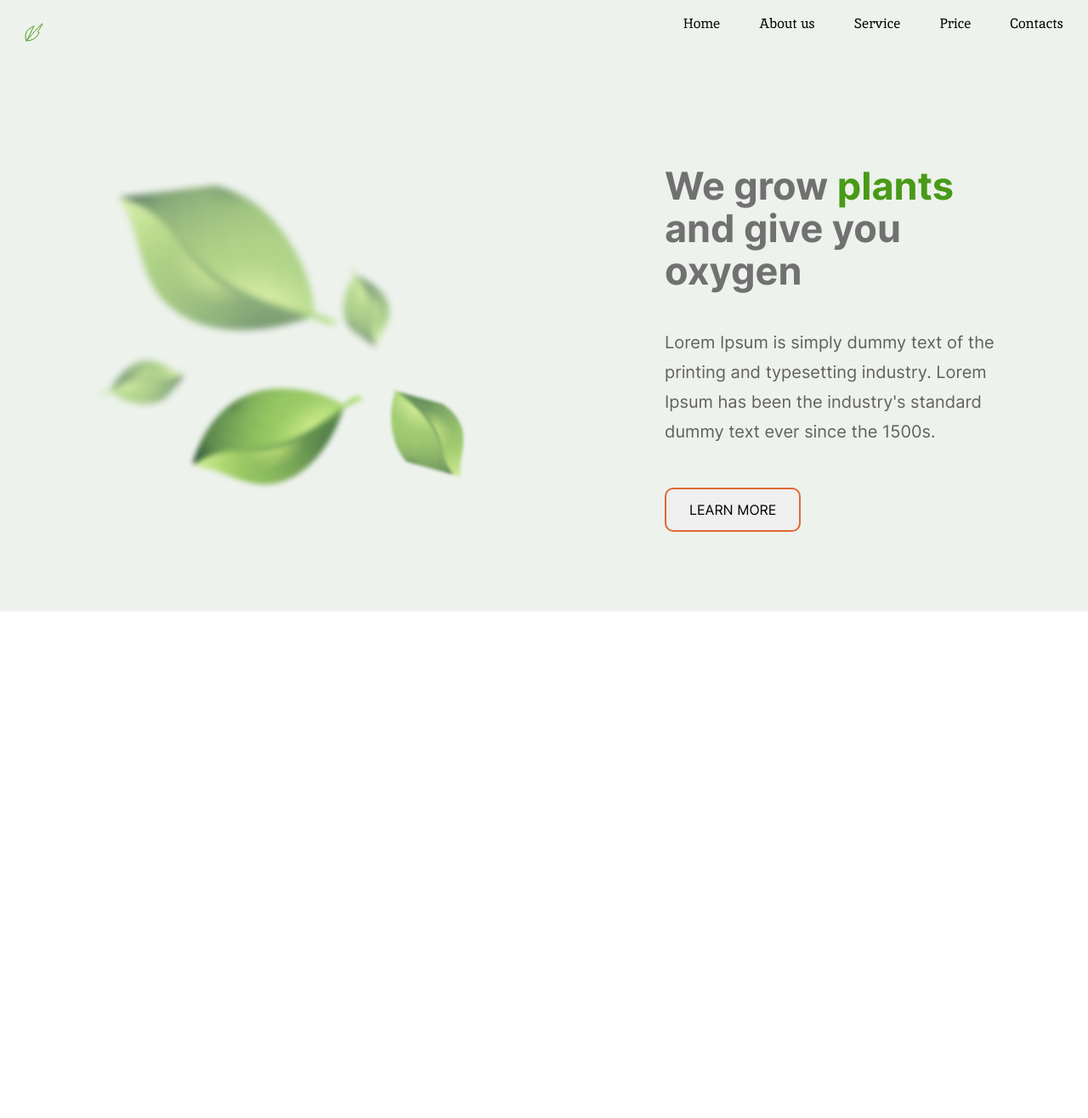
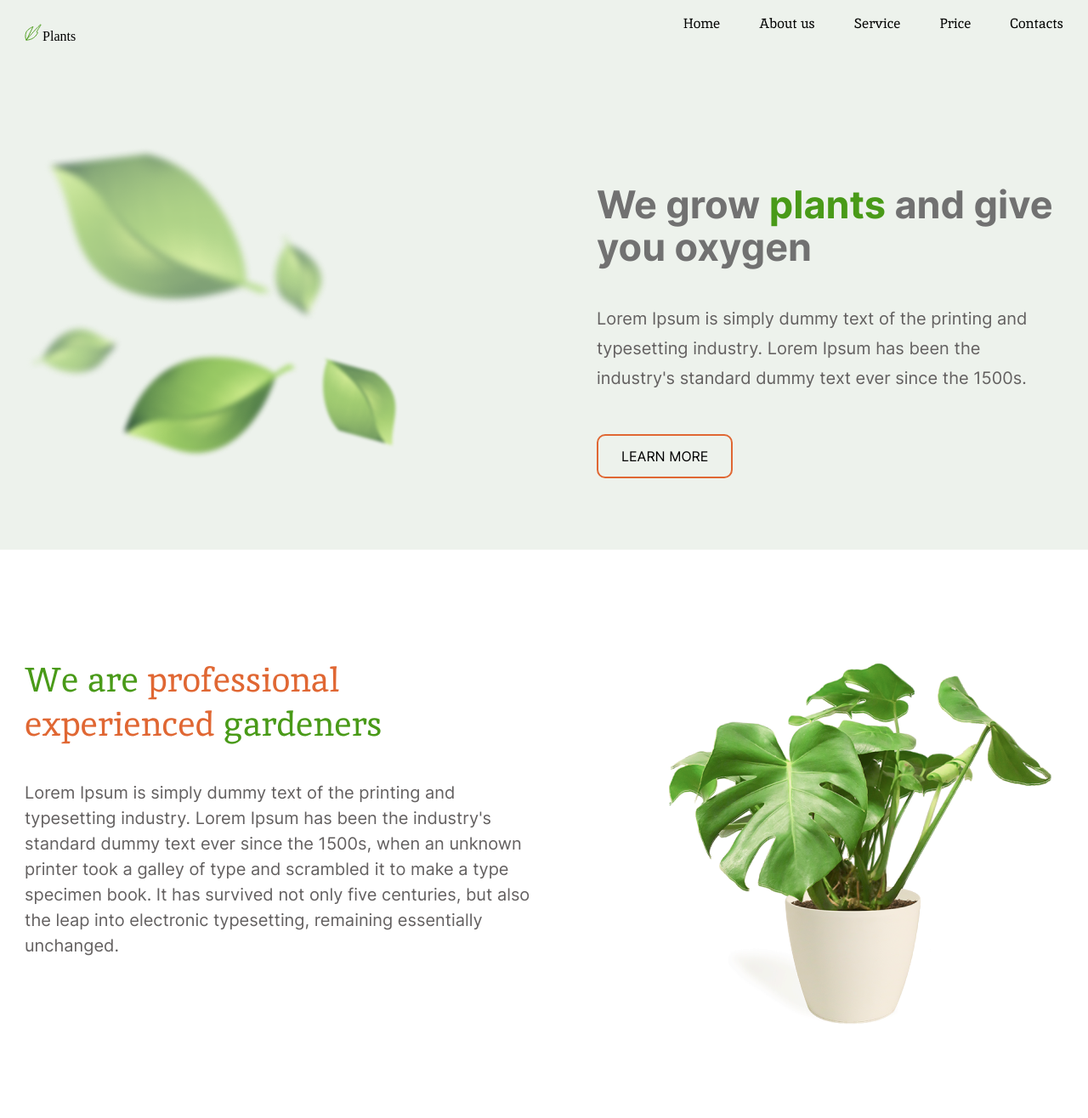
Before and after one commit to SvetlanaLashuk/rsschool-stage0-tasks, a plain HTML site: page plants/index.html in a window 1280 px wide. Shown: the part 39-1355 px from the top of the page at 85% size. Before the commit the page ends 800 px from the top, so only its background shows below. Drawn offline with Linux system fonts and the light colour scheme.

Commit message:
feat: add section about

```diff
--- a/plants/css/style.css
+++ b/plants/css/style.css
@@ -42,7 +42,15 @@
          url('../assets/fonts/inter-v12-latin-700.ttf') format('truetype'), /* Safari, Android, iOS */
          url('../assets/fonts/inter-v12-latin-700.svg#Inter') format('svg'); /* Legacy iOS */
   }
-
+:root {
+    --background-color1: #EDF2EC;
+    --background-color2: #FFFFFF;
+    --green: #499A18;
+    --orange: #E06733;
+    --black: #000000;
+    --white: #FFFFFF;
+    --text-color: #636060;
+}
 * {
     box-sizing: border-box;
 }
@@ -50,11 +58,14 @@ html {
     scroll-behavior: smooth;
 }
 body {
-    font-family: 'Inika';
+    display: flex;
+    min-height: 100vh;
+    flex-direction: column;
+    /* font-family: 'Inika';
     font-style: normal;
     font-size: 16px;
     line-height: 1.2;
-    font-weight: normal;
+    font-weight: normal; */
     color:rgba(0, 0, 0, 0.25);
     margin: 0;
     padding: 0;
@@ -71,14 +82,15 @@ body {
     height: auto;
 }
 .wrapper {
-    max-width: 1222px;
+    max-width: 1252px;
     margin: 0 auto;
+    padding: 0 15px;
 }
 
 /* header styles start */
 
 .header {
-    background-color: #EDF2EC;
+    background-color: var(--background-color1);
     /*box-shadow: 0px 4px 4px rgba(0, 0, 0, 0.25), 0px 4px 4px rgba(0, 0, 0, 0.25);*/
     width: 100%;
     /* padding: 42px 110px; */
@@ -103,6 +115,11 @@ body {
     padding-left: 0;
     margin: 0;
 }
+.header__list a:hover,
+.header__list a:focus,
+.header__list a:active {
+    color: var(--orange);
+}
 .header__item {
     margin-right: 46px;
 }
@@ -111,12 +128,24 @@ body {
     margin-right: 0;
 }
 .header__link {
+    font-family: 'Inika';
+    font-style: normal;
     font-weight: 400;
     font-size: 16px;
     line-height: 50px;
     color: #010201;
     text-decoration: none;
     /*color: #E06733;*/
+}
+.header__logo-link {
+    line-height: 21px;
+    text-decoration: none;
+    color: #000000;
+}
+.header__logo-picture {
+    width: 20px;
+    height: 20px;
+    margin-right: 1.05px;
 }
 
 /* header styles end */
@@ -128,21 +157,26 @@ body {
 } */
 .welcome {
     /*height: 100vh;*/
-    background-color: #EDF2EC;
-    padding: 62px 109px;
+    background-color: var(--background-color1);
+    /* padding: 62px 109px; */
+    width: 100%;
 }
 .welcome__wrap {
     display: flex;
-    flex-direction: row;
-    flex-wrap: nowrap;
+    /* flex-direction: row; */
+    flex-wrap: wrap;
+    flex: 50vh 50vh;
     align-items: center;
     justify-content: space-between;
-    /* padding-top: 62px;
-    padding-bottom: 62px; */
+    padding-top: 62px;
+    padding-bottom: 62px;
 }
 .leafs {
     width: 50%;
     max-width: 449px;
+    /* padding-right: 50px; */
+    /* padding-top: 2px;*/
+    /* padding-top: 20px; */
     /* height: 407px; */
     /* margin-right: 224px; */
 }
@@ -150,26 +184,30 @@ body {
 .welcome__text {
     width: 50%;
     max-width: 549px;
-    margin-left: 224px;
-    padding-bottom: 32px;
+    /* margin-left: 224px; */
+    /* padding-bottom: 30px; */
 }
 .welcome__title {
     font-family: 'Inter';
+    font-style: normal;
     font-weight: 700;
     font-size: 45px;
     line-height: 50px;
     color: #717171;
+    /* margin: 0; */
     margin-bottom: 42px;
 }
 .welcome__title-selection {
-    color: #499A18;
+    color: var(--green);
 }
 .welcome__subtitle {
     font-family: 'Inter';
+    font-style: normal;
     font-weight: 400;
     font-size: 20px;
     line-height: 35px;
-    color: #636060;
+    color: var(--text-color);
+    margin: 0;
     margin-bottom: 48px;
 }
 .welcome__section-more {
@@ -179,15 +217,74 @@ body {
     font-style: normal;
     font-weight: 400;
     font-size: 16px;
-    /* line-height: 20px; */
-    color: #000000;
-    border: 2px solid #E06733;
+    min-width: 158px;
+     /* line-height: 20px; */
+    background-color: var(--background-color1);
+    color: var(--black);
+    border: 2px solid var(--orange);
     border-radius: 10px;
 }
 .welcome__section-more:hover,
 .welcome__section-more:focus,
 .welcome__section-more:active {
-    background-color: #E06733;
-    color: #FFFFFF;
+    background-color: var(--orange);
+    color: var(--white);
+    cursor: pointer;
 }
 /* welcome styles end */
+
+/* about styles start */
+.about {
+    background-color: var(--background-color2);
+    width: 100%;
+}
+.about__wrap {
+    display: flex;
+    flex-wrap: nowrap;
+    align-items: center;
+    justify-content: space-between;
+    row-gap: 153px;
+    padding-top: 93px;
+    padding-bottom: 93px;
+}
+.about__text {
+    width: 50%;
+    /* flex: 50 50; */
+    max-width: 605px;
+}
+.about__title {
+    font-family: 'Inika';
+    font-style: normal;
+    font-weight: 400;
+    font-size: 40px;
+    line-height: 52px;
+    color: var(--green);
+    max-width: 463px;
+    margin: 0;
+    margin-bottom: 40px;
+}
+.about__title-selection {
+    font-family: 'Inika';
+    font-style: normal;
+    font-weight: 400;
+    font-size: 40px;
+    line-height: 52px;
+    color: var(--orange);
+}
+.about__subtitle {
+    font-family: 'Inter';
+    font-style: normal;
+    font-weight: 400;
+    font-size: 20px;
+    line-height: 30px;
+    color: var(--text-color);
+    margin: 0;
+    margin-bottom: 61px;
+}
+.houseplant-pic {
+    background-image: url(../assets/img/houseplant.png);
+    background-repeat: no-repeat;
+    background-position: center;
+    max-width: 464px;
+}
+/* about styles end */
--- a/plants/index.html
+++ b/plants/index.html
@@ -14,7 +14,7 @@
                 <div class="header__wrapper">
                     <div class="header__logo">
                         <a href="/" class="header__logo-link">
-                            <img src="./assets/svg/plants-logo.svg" alt="Plants logo" class="header__logo-picture">
+                            <img src="./assets/svg/plants-logo.svg" alt="Plants logo" class="header__logo-picture">Plants
                         <!--span class="header__text">Plants</span-->
                         </a>
                     </div>
@@ -51,7 +51,23 @@
                     </div>
                 </div>
             </section>
-            <section class="about" id="#about"></section>
+            <section class="about" id="#about">
+                <div class="wrapper">
+                    <div class="about__wrap">
+                        <div class="about__text">
+                            <h2 class="about__title">
+                                We are <span class="about__title-selection">professional experienced </span>gardeners
+                            </h2>
+                            <p class="about__subtitle">
+                                Lorem Ipsum is simply dummy text of the printing and typesetting industry. Lorem Ipsum has been the industry's standard dummy text ever since the 1500s, when an unknown printer took a galley of type and scrambled it to make a type specimen book. It has survived not only five centuries, but also the leap into electronic typesetting, remaining essentially unchanged.
+                            </p>
+                        </div>
+                        <div class="houseplant-pic">
+                            <img src="./assets/img/houseplant.png" alt="Houseplant" class="houseplant-pic">
+                        </div>
+                    </div>
+                </div>
+            </section>
             <section class="service" id="#service"></section>
             <section class="prices" id="#prices"></section>
             <section class="contacts" id="#contacts"></section>
```
Also changed, not shown: plants/assets/img/houseplant.png (added).
